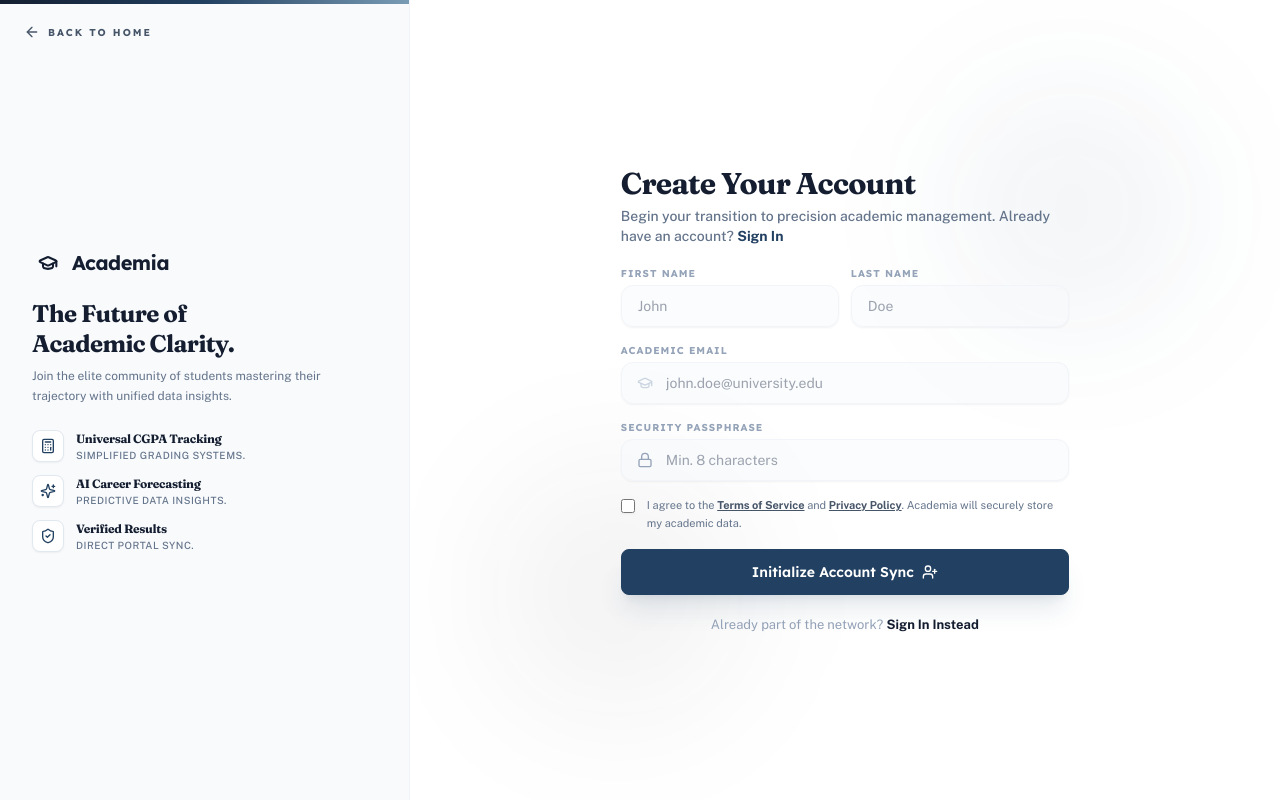
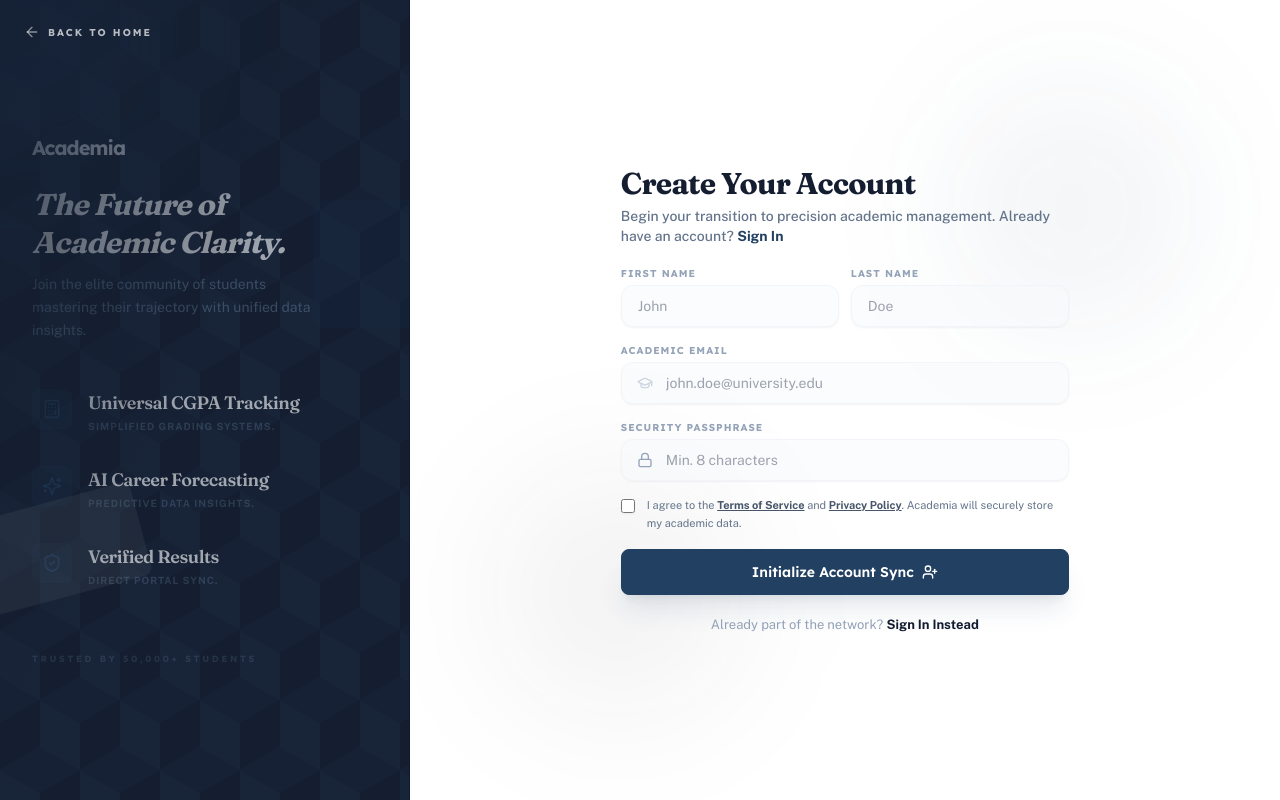
Before and after one commit to hasnain-ali392/Academia, a Next.js app: page /signup in a window 1280 px wide. Built offline with nearby package versions, Linux system fonts and the light colour scheme.

Commit message:
feat: expand agent skills library with new plugins, documentation, benchmarks, and configuration templates.

```diff
--- a/app/globals.css
+++ b/app/globals.css
@@ -51,6 +51,19 @@
     background-size: 20px 20px;
   }
 
+  .pattern-isometric-cubes {
+    background-color: #141E30;
+    background-image:
+        linear-gradient(30deg, #1a273d 12%, transparent 12.5%, transparent 87%, #1a273d 87.5%, #1a273d),
+        linear-gradient(150deg, #1a273d 12%, transparent 12.5%, transparent 87%, #1a273d 87.5%, #1a273d),
+        linear-gradient(30deg, #1a273d 12%, transparent 12.5%, transparent 87%, #1a273d 87.5%, #1a273d),
+        linear-gradient(150deg, #1a273d 12%, transparent 12.5%, transparent 87%, #1a273d 87.5%, #1a273d),
+        linear-gradient(60deg, #1f2d45 25%, transparent 25.5%, transparent 75%, #1f2d45 75%, #1f2d45),
+        linear-gradient(60deg, #1f2d45 25%, transparent 25.5%, transparent 75%, #1f2d45 75%, #1f2d45);
+    background-size: 80px 140px;
+    background-position: 0 0, 0 0, 40px 70px, 40px 70px, 0 0, 40px 70px;
+  }
+
   .section-padding {
     @apply py-20 px-6 md:px-8;
   }
--- a/app/signup/page.tsx
+++ b/app/signup/page.tsx
@@ -13,50 +13,60 @@ export default function SignUpPage() {
       </Link>
 
       {/* Decorative Left Side for Desktop */}
-      <div className="hidden lg:flex lg:w-[32%] bg-slate-50 relative overflow-hidden border-r border-slate-100 flex-col justify-center p-8">
-        <div className="absolute inset-0 bg-grid-pattern opacity-[0.03]"></div>
-        <Link href="/" className="absolute top-6 left-6 z-50 flex items-center gap-2 text-slate-600 hover:text-primary transition-colors group">
+      <div className="hidden lg:flex lg:w-[32%] bg-primary relative overflow-hidden border-r border-slate-900/50 flex-col justify-center p-8">
+        {/* Isometric Pattern */}
+        <div className="absolute inset-0 pattern-isometric-cubes opacity-40"></div>
+        <div className="absolute top-0 left-0 w-full h-full bg-gradient-to-br from-primary via-transparent to-transparent opacity-80"></div>
+
+        {/* Polished Atmospheric Lighting */}
+        <div className="absolute -top-24 -left-24 w-64 h-64 bg-secondary opacity-20 blur-[100px] rounded-full"></div>
+        <div className="absolute top-1/4 -right-8 w-32 h-32 bg-secondary opacity-10 rotate-12 rounded-xl animate-float"></div>
+        <div className="absolute bottom-1/4 -left-12 w-48 h-24 bg-white/5 rotate-[-15deg] rounded-lg animate-float-slow"></div>
+
+        <Link href="/" className="absolute top-6 left-6 z-50 flex items-center gap-2 text-white/50 hover:text-white transition-colors group">
           <ArrowLeft className="w-4 h-4 transition-transform group-hover:-translate-x-1" />
-          <span className="font-display text-[10px] uppercase tracking-[0.2em] font-bold">Back to Home</span>
+          <span className="font-display text-[10px] uppercase tracking-[0.2em] font-bold text-white/70">Back to Home</span>
         </Link>
-        <div className="absolute top-0 left-0 w-full h-1 bg-gradient-to-r from-primary via-secondary to-accent"></div>
 
         <FadeUp>
-          <div className="space-y-5">
+          <div className="space-y-6">
             <div>
-               <Link href="/" className="text-xl font-display font-bold text-primary tracking-tight flex items-center gap-2 group w-fit">
-                  <div className="w-8 h-8 rounded-xl flex items-center justify-center transition-transform group-hover:rotate-12 group-hover:scale-110">
-                     <GraduationCap className="w-5 h-5 text-primary" strokeWidth={2.5} />
-                  </div>
+               <Link href="/" className="text-xl font-display font-bold text-white tracking-tighter flex items-center gap-2 group w-fit">
                   Academia
                </Link>
             </div>
             <div>
-              <h2 className="font-headline text-2xl text-primary font-bold mb-2 tracking-tight leading-tight">The Future of <br />Academic Clarity.</h2>
-              <p className="text-slate-500 font-body text-xs leading-relaxed">
+              <h2 className="font-headline text-3xl text-white font-bold mb-3 tracking-tight leading-tight italic">
+                 The Future of <br />Academic Clarity.
+              </h2>
+              <p className="text-accent/60 font-body text-sm leading-relaxed max-w-[280px]">
                  Join the elite community of students mastering their trajectory with unified data insights.
               </p>
             </div>
           </div>
 
-          <ul className="space-y-3 mt-6">
+          <ul className="space-y-8 mt-12">
               {[
-                { icon: <Calculator className="w-4 h-4" />, text: 'Universal CGPA Tracking', sub: 'Simplified grading systems.' },
-                { icon: <Sparkles className="w-4 h-4" />, text: 'AI Career Forecasting', sub: 'Predictive data insights.' },
-                { icon: <ShieldCheck className="w-4 h-4" />, text: 'Verified Results', sub: 'Direct portal sync.' }
+                { icon: <Calculator className="w-5 h-5" />, text: 'Universal CGPA Tracking', sub: 'Simplified grading systems.' },
+                { icon: <Sparkles className="w-5 h-5" />, text: 'AI Career Forecasting', sub: 'Predictive data insights.' },
+                { icon: <ShieldCheck className="w-5 h-5" />, text: 'Verified Results', sub: 'Direct portal sync.' }
               ].map((item, i) => (
-               <li key={i} className="flex gap-3 group">
-                   <div className="w-8 h-8 rounded-lg bg-white border border-slate-200 flex items-center justify-center text-secondary shadow-sm transition-all group-hover:bg-primary group-hover:text-white group-hover:border-primary shrink-0">
+               <li key={i} className="flex gap-4 group">
+                   <div className="w-10 h-10 rounded-lg bg-secondary/20 flex items-center justify-center text-secondary shrink-0 border border-secondary/10">
                       {item.icon}
                    </div>
                   <div>
-                     <h4 className="font-headline font-bold text-primary text-[12px] tracking-tight">{item.text}</h4>
-                     <p className="text-[10px] text-slate-500 font-body uppercase tracking-wider font-medium">{item.sub}</p>
+                     <h4 className="font-headline font-semibold text-white text-lg tracking-tight">{item.text}</h4>
+                     <p className="text-accent/40 text-[10px] uppercase tracking-widest font-bold mt-0.5">{item.sub}</p>
                   </div>
                </li>
              ))}
-          </ul>
-        </FadeUp>
+           </ul>
+
+           <div className="pt-16">
+             <p className="text-accent/30 font-display text-[9px] tracking-[0.3em] uppercase font-bold">Trusted by 50,000+ Students</p>
+           </div>
+         </FadeUp>
       </div>
 
       {/* Main Signup Form Container */}
--- a/components/sections/CTA.tsx
+++ b/components/sections/CTA.tsx
@@ -1,8 +1,8 @@
-'use client'
-import Button from '@/components/ui/Button'
-import FadeUp from '@/components/motion/FadeUp'
-import Link from 'next/link'
-import { ArrowRight } from 'lucide-react'
+"use client";
+import Button from "@/components/ui/Button";
+import FadeUp from "@/components/motion/FadeUp";
+import Link from "next/link";
+import { ArrowRight } from "lucide-react";
 
 export default function CTA() {
   return (
@@ -14,12 +14,20 @@ export default function CTA() {
 
             {/* Subtle Glows & Shapes */}
             <div className="absolute -top-32 -left-32 w-80 h-80 bg-secondary/20 rounded-full blur-[100px] animate-pulse"></div>
-            <div className="absolute -bottom-32 -right-32 w-80 h-80 bg-accent/10 rounded-full blur-[100px] animate-pulse" style={{ animationDelay: '1s' }}></div>
+            <div
+              className="absolute -bottom-32 -right-32 w-80 h-80 bg-accent/10 rounded-full blur-[100px] animate-pulse"
+              style={{ animationDelay: "1s" }}
+            ></div>
 
             <div className="relative z-10 max-w-2xl mx-auto">
-              <span className="font-display text-accent text-[11px] font-bold tracking-[0.4em] uppercase mb-8 block">Ready to Begin?</span>
+              <span className="font-display text-accent text-[11px] font-bold tracking-[0.4em] uppercase mb-8 block">
+                Ready to Begin?
+              </span>
               <h2 className="font-headline font-bold text-3xl md:text-5xl text-white mb-10 leading-tight tracking-tight">
-                Empower your academic journey with <span className="italic text-accent underline decoration-accent/20 underline-offset-[10px]">absolute precision.</span>
+                Empower your academic journey with{" "}
+                <span className="italic text-accent underline decoration-accent/20 underline-offset-[10px]">
+                  absolute precision.
+                </span>
               </h2>
               <div className="flex flex-col sm:flex-row gap-4 justify-center items-center">
                 <Link href="/signup">
@@ -28,15 +36,7 @@ export default function CTA() {
                     className="px-8 py-3.5 text-sm border-secondary hover:bg-white hover:text-primary transition-all duration-500 shadow-lg shadow-secondary/10"
                     icon={<ArrowRight className="w-5 h-5" />}
                   >
-                     Create Free Account
-                  </Button>
-                </Link>
-                <Link href="/signin">
-                  <Button
-                    variant="ghost"
-                    className="px-8 py-3.5 text-sm text-white/80 border-white/10 hover:border-white hover:bg-white/5"
-                  >
-                     Sign In
+                    Create Free Account
                   </Button>
                 </Link>
               </div>
@@ -48,5 +48,5 @@ export default function CTA() {
         </FadeUp>
       </div>
     </section>
-  )
+  );
 }
```
Also changed, not shown: app/about/page.tsx (+66 -37 lines), app/signin/page.tsx (+33 -17 lines), components/sections/Features.tsx (+40 -28 lines), stitch_assets/sign_up/index.html (+82 -33 lines), public/assets/about.png (added).
